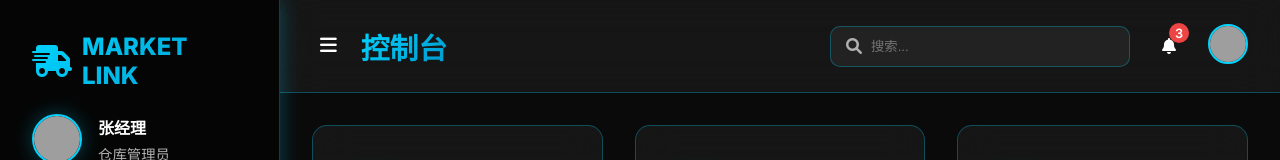
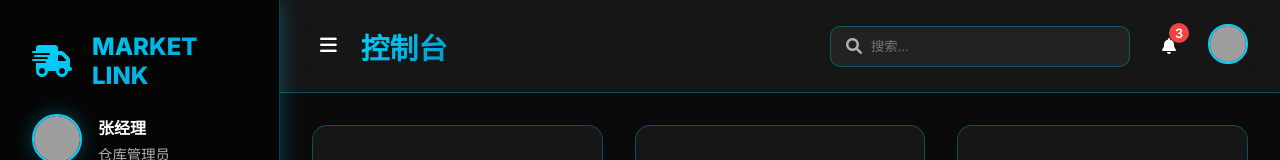
Before and after one commit to aungmyatthu259369349/market-link-logistics, a website: page admin.html in a window 1280 px wide. Shown: the top 160 px of the page. Drawn offline with Linux system fonts and the light colour scheme; sample sign-in values are in the browser's storage; grey boxes are pictures that could not be loaded.

Commit message:
feat(admin): 侧边栏logo可点击返回首页，并优化可点击样式

```diff
--- a/admin-styles.css
+++ b/admin-styles.css
@@ -52,8 +52,9 @@ body {
 }
 
 .logo {
-    display: flex;
+    display: inline-flex;
     align-items: center;
+    gap: 10px;
     font-size: 1.5rem;
     font-weight: 800;
     background: var(--gradient-primary);
@@ -61,7 +62,9 @@ body {
     -webkit-text-fill-color: transparent;
     background-clip: text;
     margin-bottom: 1.5rem;
+    text-decoration: none;
 }
+.logo:hover { opacity: .9; }
 
 .logo i {
     margin-right: 10px;
--- a/admin.html
+++ b/admin.html
@@ -12,10 +12,10 @@
     <!-- 侧边栏 -->
     <nav class="sidebar">
         <div class="sidebar-header">
-            <div class="logo">
+            <a class="logo" href="index.html#home" title="返回首页" aria-label="返回首页">
                 <i class="fas fa-shipping-fast"></i>
                 <span>MARKET LINK</span>
-            </div>
+            </a>
             <div class="admin-info">
                 <img src="https://images.unsplash.com/photo-1472099645785-5658abf4ff4e?ixlib=rb-4.0.3&auto=format&fit=crop&w=100&q=80" alt="管理员" class="admin-avatar">
                 <div class="admin-details">
```
